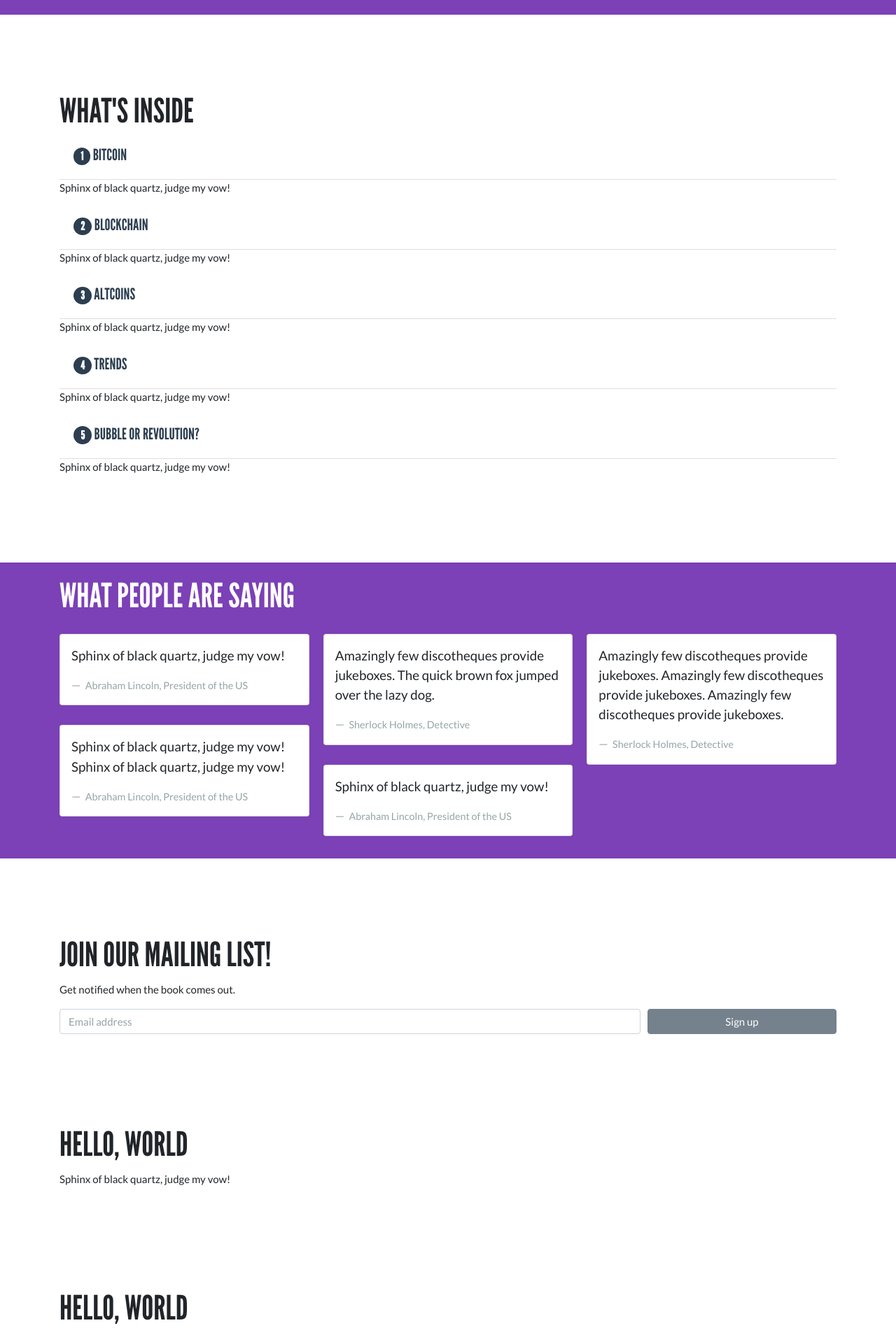
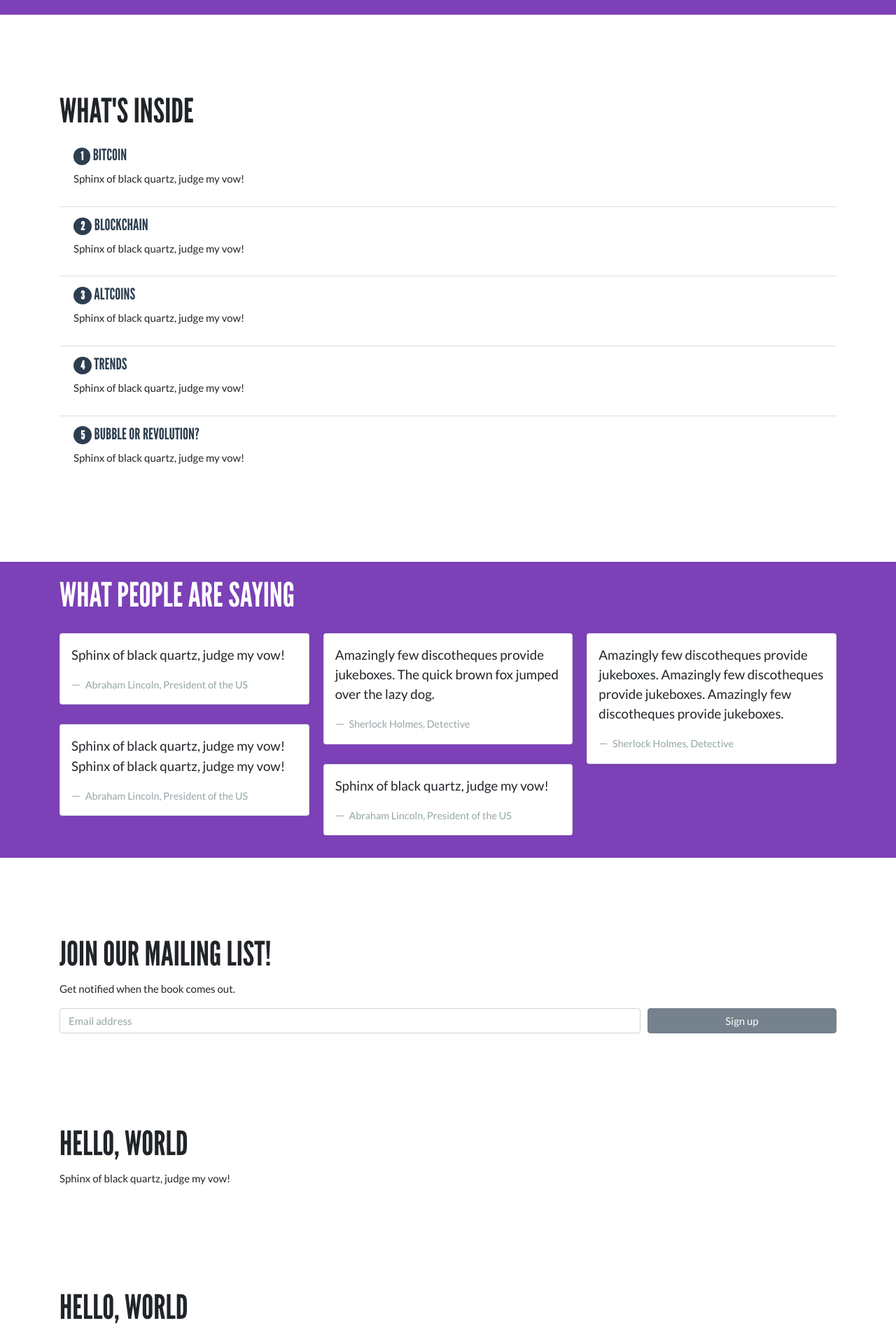
Before and after one commit to bubbleorrevolution/BubbleOrRevolution.github.io, a Jekyll site: the page built from index.html, in a window 1280 px wide. Shown: the part 2782-4693 px from the top of the page at 70% size. Built offline with Jekyll 4.4.1, drawn with Linux system fonts in a browser that asks for light colours; nearby versions of some CDN libraries.

Commit message:
quick fix

```diff
--- a/index.html
+++ b/index.html
@@ -153,8 +153,8 @@ layout: default
                             </span>
                             {{ chapter.title }}
                         </h2>
+                     <p>{{ chapter.description }}</p>
                     </li>
-                    <p>{{ chapter.description }}</p>
                 {% endfor %}
             </ul>
         </div>
```
